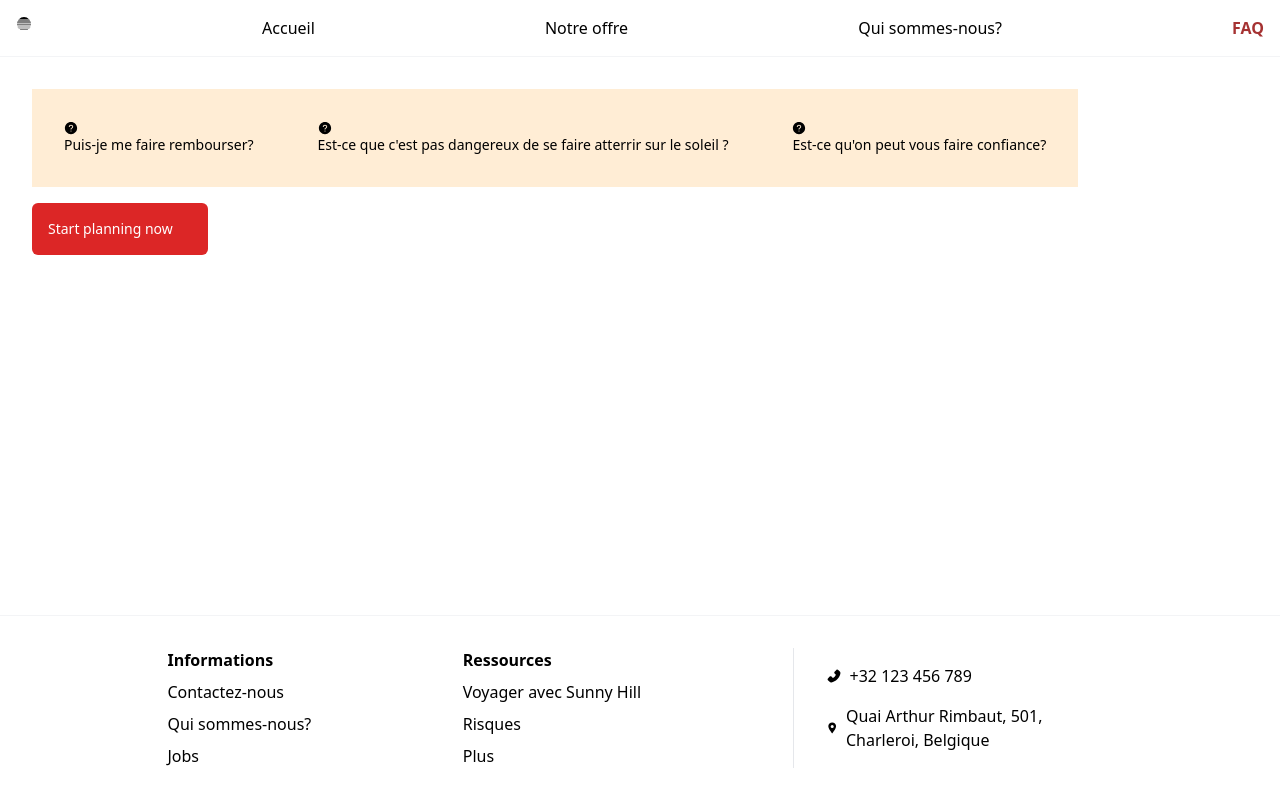
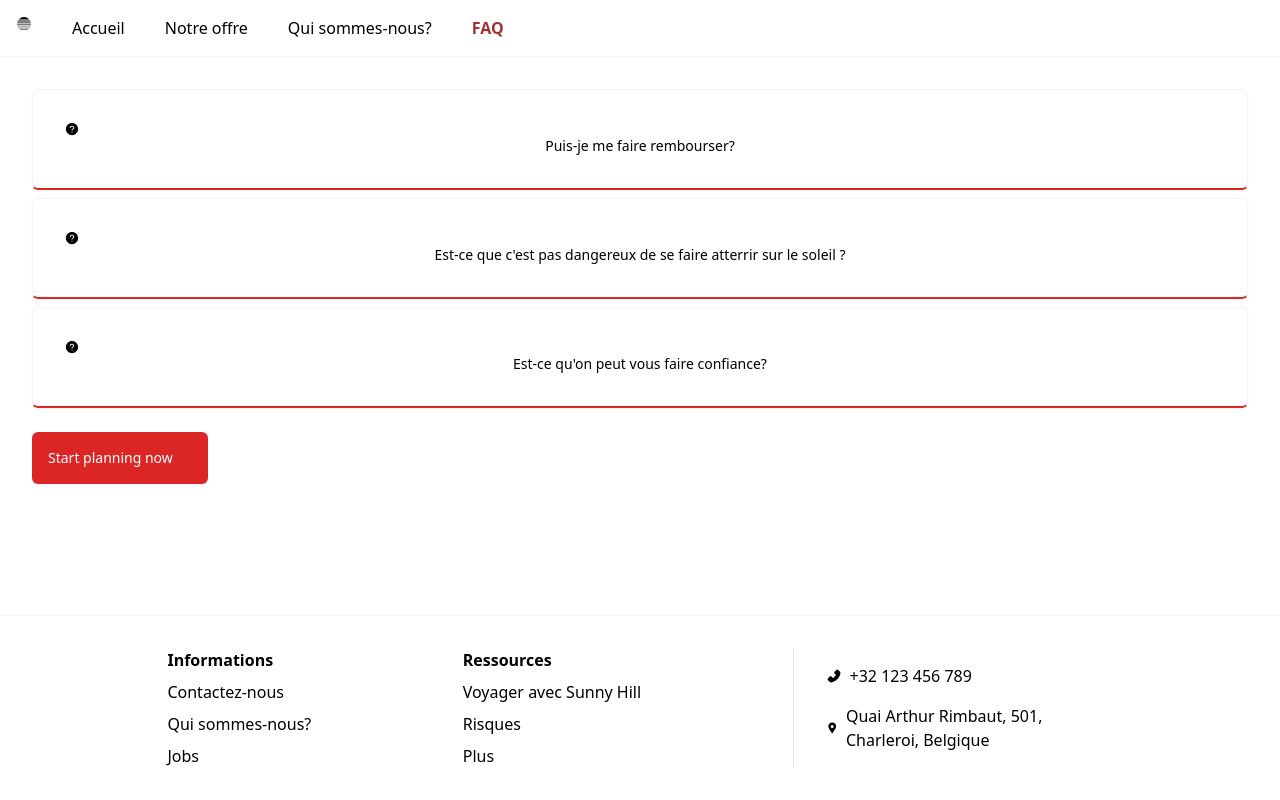
Before and after one commit to nathvda/SunnyHillAgency, a React (Vite) app: page /faq in a window 1280 px wide. Built offline with nearby package versions, Linux system fonts and the light colour scheme.

Commit message:
borders and FAQ.

```diff
--- a/src/FAQ.tsx
+++ b/src/FAQ.tsx
@@ -20,10 +20,10 @@ const QUESTIONS = [
 
 const Faq = () => {
   return (
-    <div className="p-8 text-sm flex-col gap-2">
+    <div className="p-8 text-sm flex-col gap-2 flex">
       {QUESTIONS.map((a) => (
         <Disclosure>
-          <Disclosure.Button className="bg-orange-100 p-8">
+          <Disclosure.Button className="border border-gray-100 p-8 rounded-md shadow-sm border-b-red-600 border-b-2">
             <AiFillQuestionCircle /> {a.question}
           </Disclosure.Button>
           <Disclosure.Panel className="bg-orange-400 p-8">
--- a/src/Greetings.tsx
+++ b/src/Greetings.tsx
@@ -3,7 +3,7 @@ import CallToAction from "./CallToAction";
 const Greetings = () => {
     return (
         <div className="flex flex-col justify-center p-8 gap-8 bg-black bg-hero-background text-white bg-cover h-auto flex-grow">
-            <h1 className="text-4xl font-bold">Plan your first Sun Landing today</h1>
+            <h1 className="text-4xl font-bold">Envolez-vous aujourd'hui</h1>
             <p className="justify md:w-96">Avec des années d'expérience, l'agence Sunny Hill vous propose une nouvelle expérience inédite : un atterrissage sur le soleil. Réservez aujourd'hui, vous ne le regretterez pas : satisfait ou remboursés.</p>
             <CallToAction/>
         </div>
--- a/src/Navigation.tsx
+++ b/src/Navigation.tsx
@@ -3,7 +3,7 @@ import { GiStripedSun } from 'react-icons/gi';
 
 const Navigation = () => {
     return (
-        <div className="border-b border-gray-100 p-4 flex justify-between">
+        <div className="border-b border-gray-100 p-4 flex justify-between lg:justify-start lg:gap-10">
             <Link to="/"><GiStripedSun/></Link>
             <NavLink to="/">Accueil</NavLink>
             <NavLink to="/product">Notre offre</NavLink>
```
